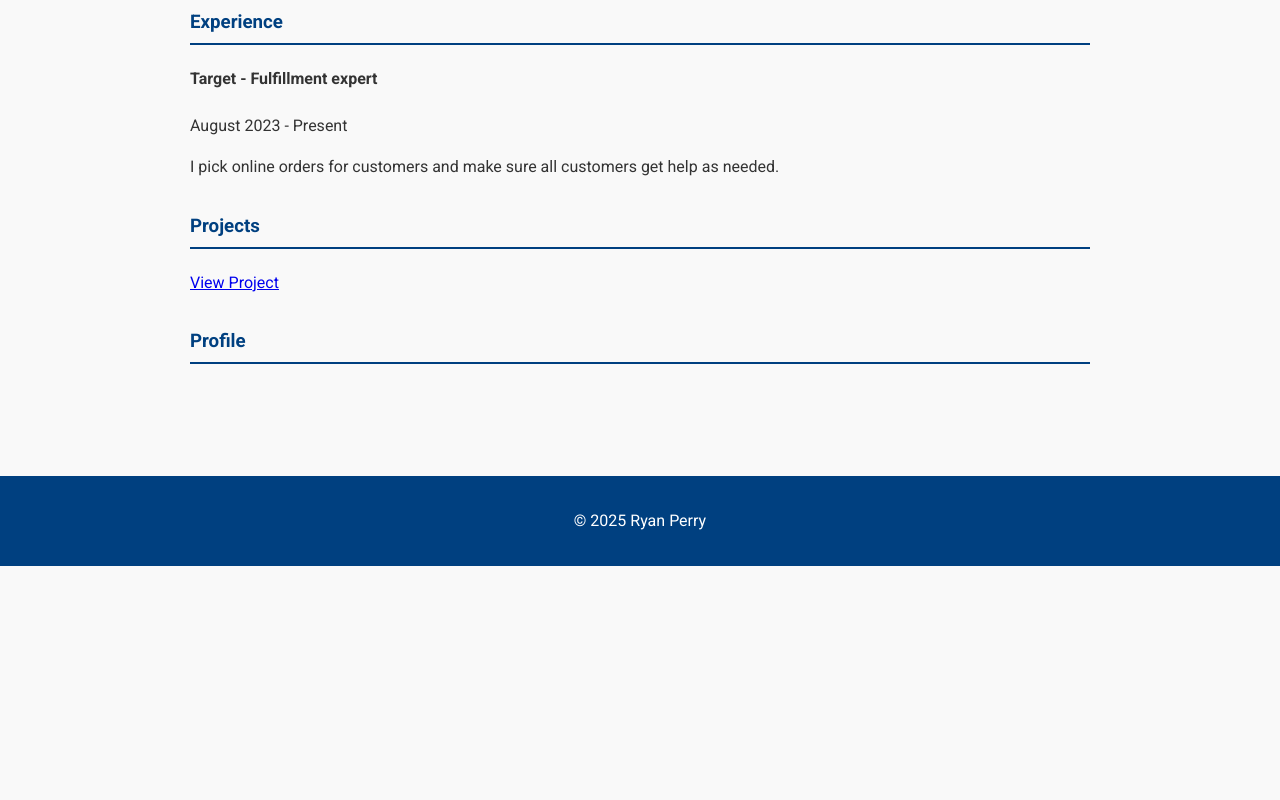
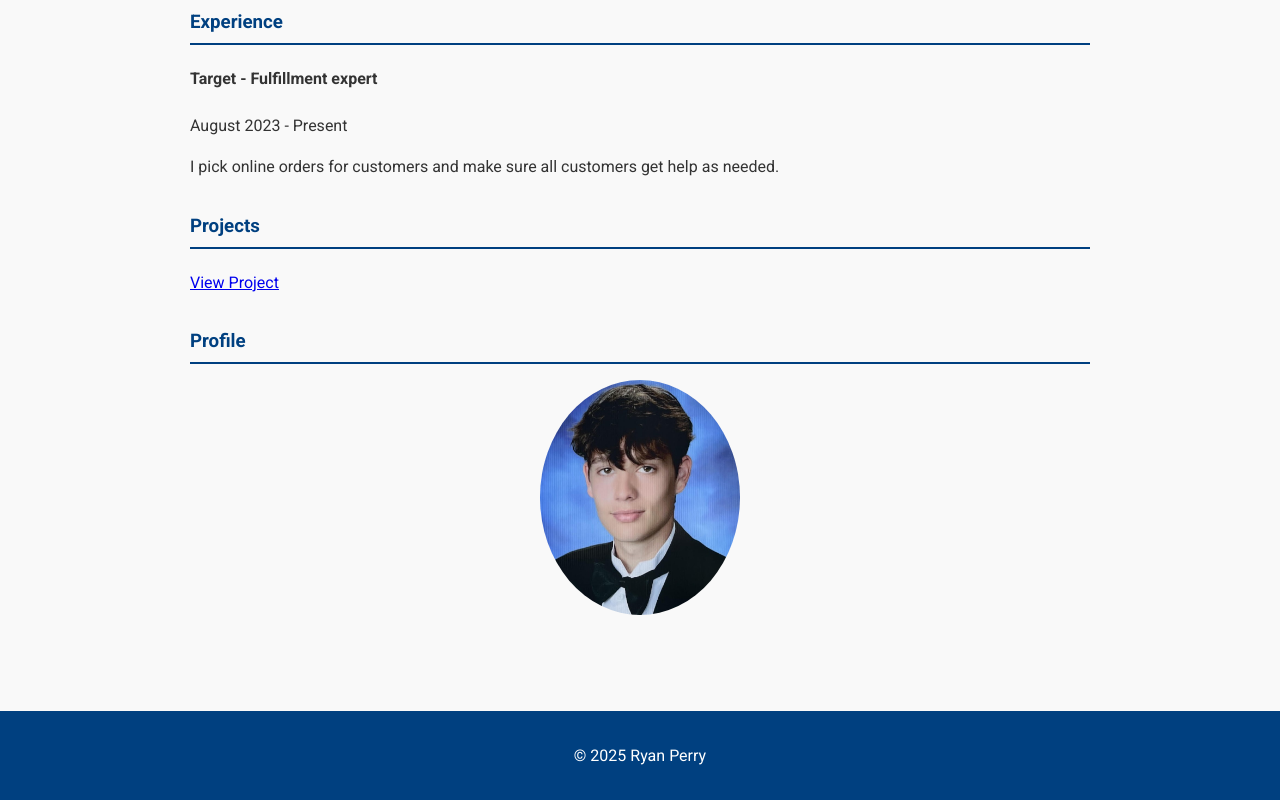
Before and after one commit to rperry7/WAF_Lab1, a plain HTML site: page index.html in a window 1280 px wide. Shown: the part 809-1609 px from the top of the page. Before the commit the page ends 1375 px from the top, so only its background shows below. Drawn offline with Linux system fonts and the light colour scheme.

Commit message:
update image

```diff
--- a/index.html
+++ b/index.html
@@ -55,7 +55,7 @@
     </section>
     <section id="image">
         <h3>Profile</h3>
-        <img src="" alt="">
+        <img src="images/ryan headshot.jpg" alt="Professional headshot of Ryan Perry">
       </section>
 </main>
     <footer>
```
